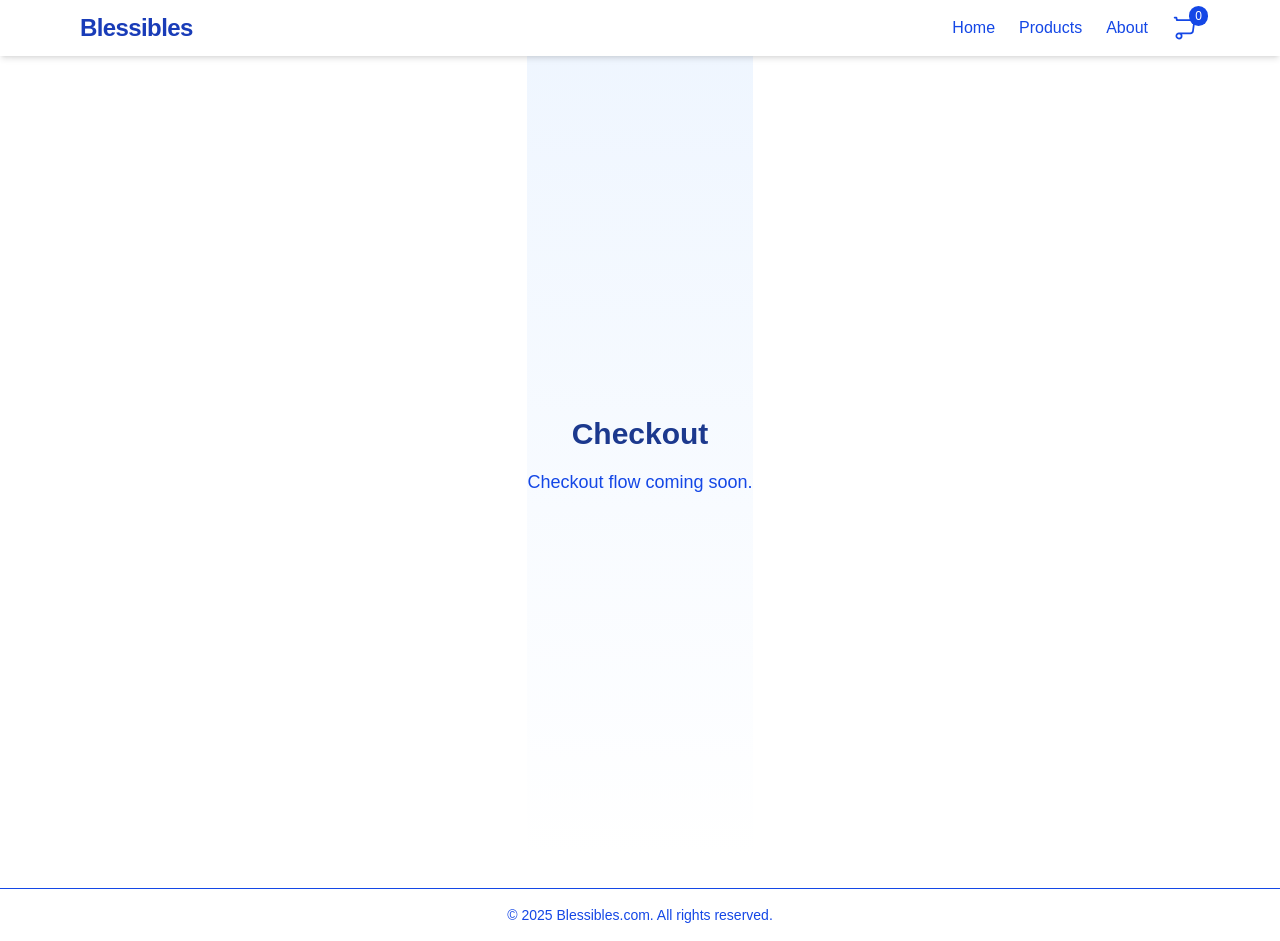
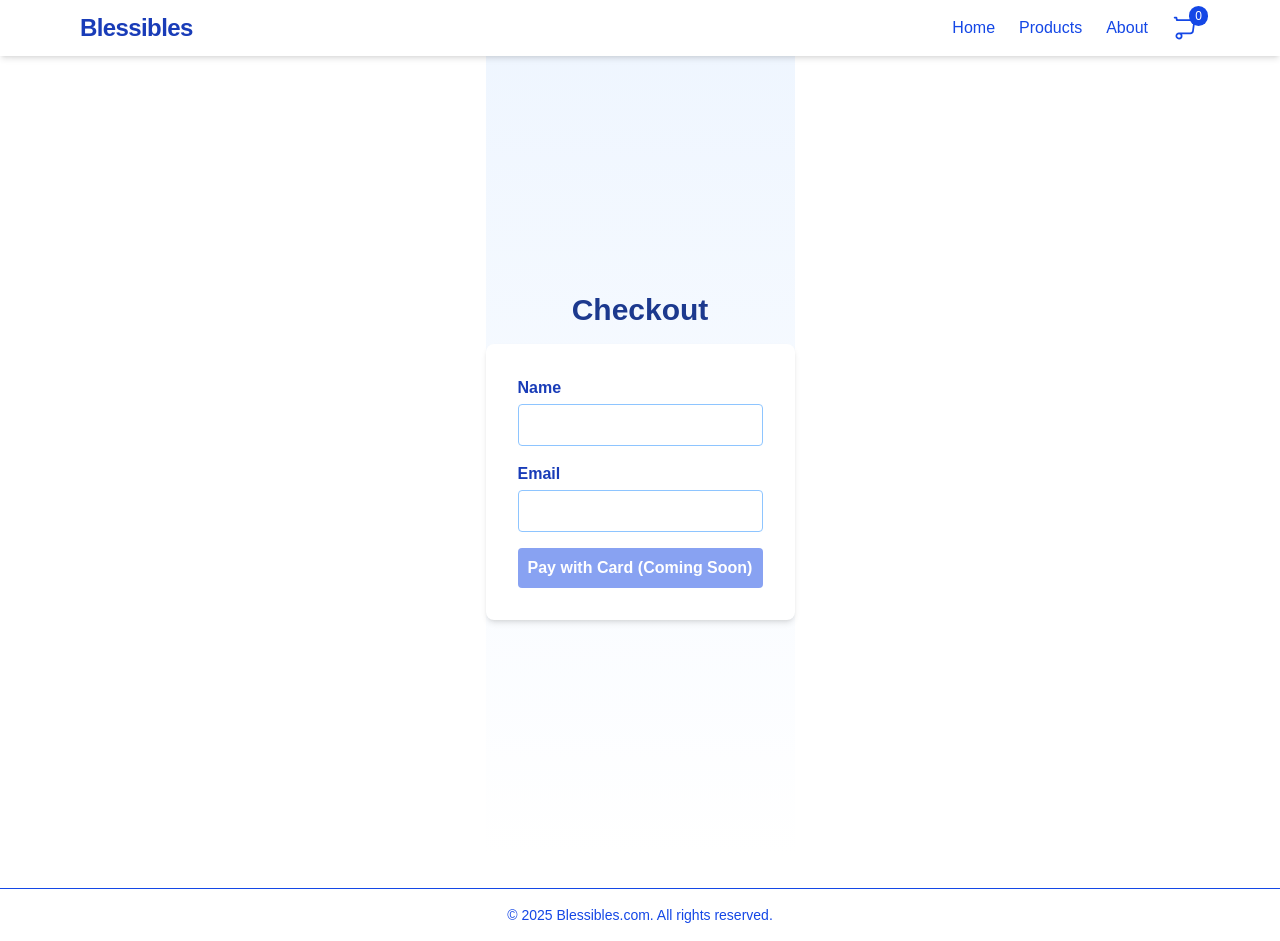
Before and after one commit to blessibles/blessibles-cursor, a Next.js app: page /checkout in a window 1280 px wide. Built offline with nearby package versions, Linux system fonts and the light colour scheme.

Commit message:
feat: add guest checkout form with validation to /checkout page

```diff
--- a/src/app/checkout/page.tsx
+++ b/src/app/checkout/page.tsx
@@ -1,10 +1,47 @@
-import React from 'react';
+import React, { useState } from 'react';
 
 export default function CheckoutPage() {
+  const [name, setName] = useState('');
+  const [email, setEmail] = useState('');
+  const [touched, setTouched] = useState({ name: false, email: false });
+  const isNameValid = name.trim().length > 0;
+  const isEmailValid = /^[^@\s]+@[^@\s]+\.[^@\s]+$/.test(email);
+  const isFormValid = isNameValid && isEmailValid;
+
   return (
     <div className="min-h-screen flex flex-col items-center justify-center bg-gradient-to-b from-blue-50 to-white">
       <h1 className="text-3xl font-bold text-blue-900 mb-4">Checkout</h1>
-      <p className="text-blue-700 text-lg">Checkout flow coming soon.</p>
+      <form className="bg-white rounded-lg shadow-md p-8 w-full max-w-md flex flex-col gap-4">
+        <label className="font-semibold text-blue-800">Name
+          <input
+            type="text"
+            className={`mt-1 block w-full border rounded px-3 py-2 focus:outline-none focus:ring-2 focus:ring-blue-200 ${touched.name && !isNameValid ? 'border-red-400' : 'border-blue-300'}`}
+            value={name}
+            onChange={e => setName(e.target.value)}
+            onBlur={() => setTouched(t => ({ ...t, name: true }))}
+            required
+          />
+          {touched.name && !isNameValid && <span className="text-red-500 text-xs">Name is required.</span>}
+        </label>
+        <label className="font-semibold text-blue-800">Email
+          <input
+            type="email"
+            className={`mt-1 block w-full border rounded px-3 py-2 focus:outline-none focus:ring-2 focus:ring-blue-200 ${touched.email && !isEmailValid ? 'border-red-400' : 'border-blue-300'}`}
+            value={email}
+            onChange={e => setEmail(e.target.value)}
+            onBlur={() => setTouched(t => ({ ...t, email: true }))}
+            required
+          />
+          {touched.email && !isEmailValid && <span className="text-red-500 text-xs">Valid email required.</span>}
+        </label>
+        <button
+          type="button"
+          className="w-full bg-blue-700 text-white py-2 rounded font-semibold hover:bg-blue-800 transition disabled:opacity-50 disabled:cursor-not-allowed"
+          disabled={!isFormValid}
+        >
+          Pay with Card (Coming Soon)
+        </button>
+      </form>
     </div>
   );
 }
```
